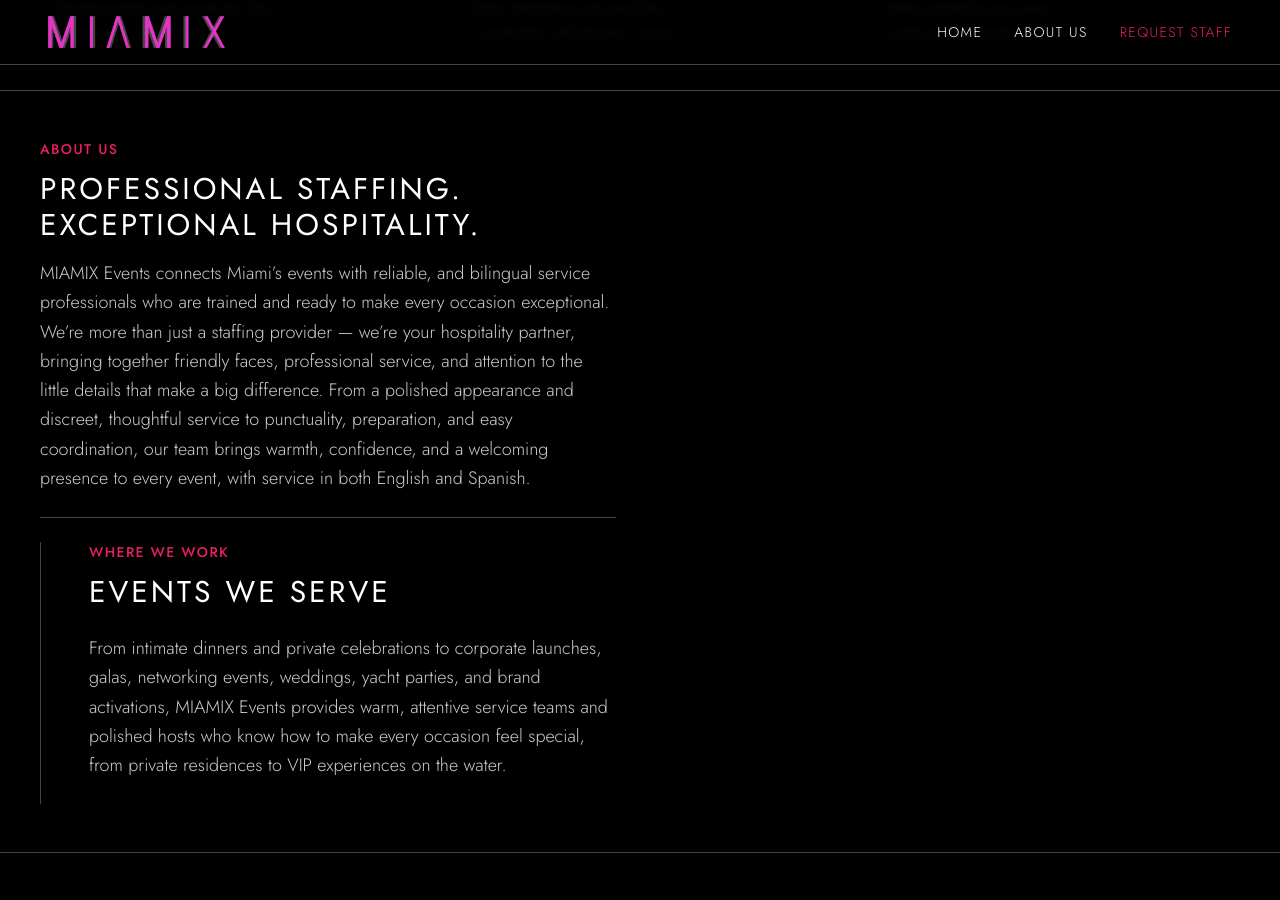
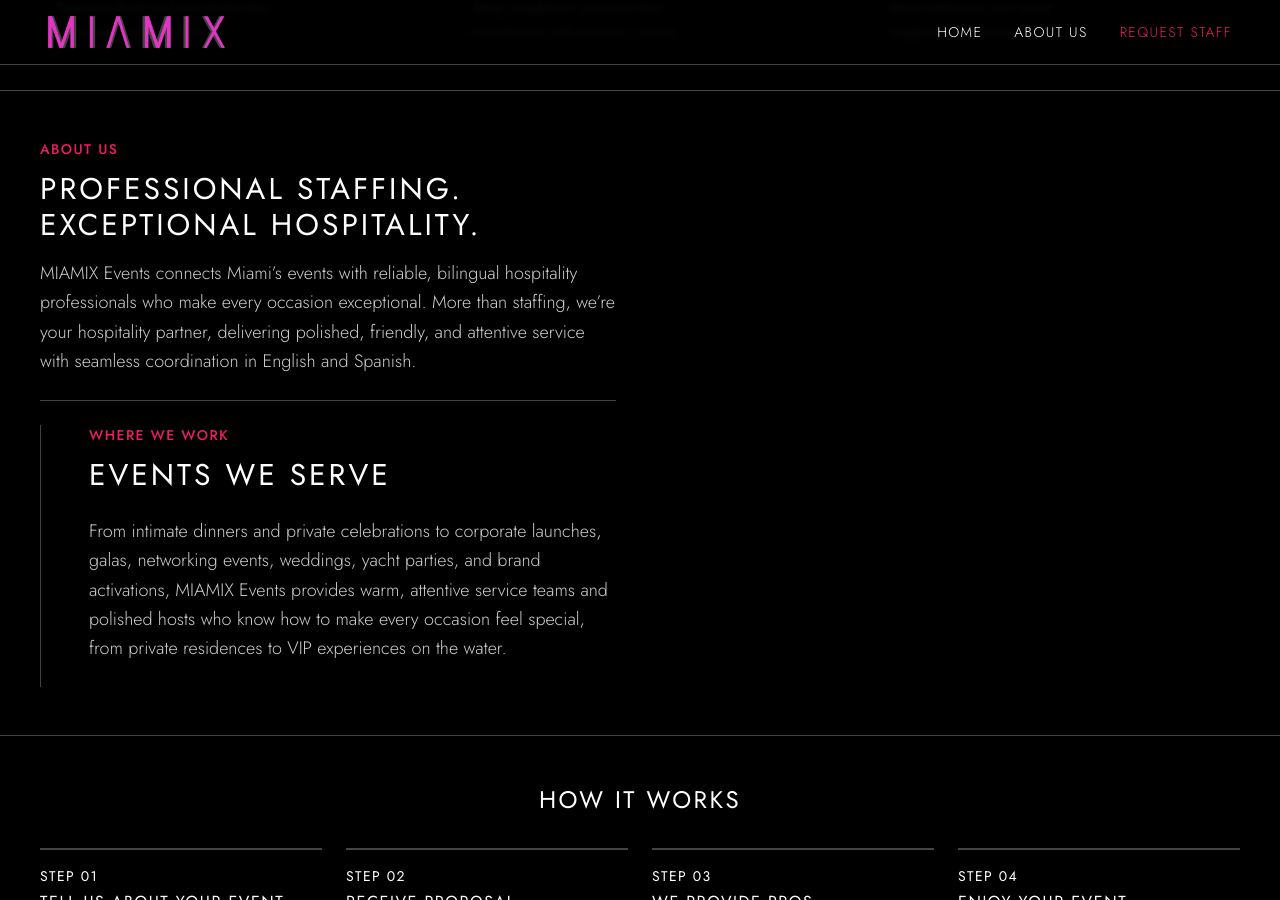
Before and after one commit to MIAMIX-io/MIAMIX.VIP-Site, a Jekyll site: the page events.html, which Jekyll copies as it is, in a window 1280 px wide and 900 px high, scrolled down 1222 px. Built offline with Jekyll 4.4.1, drawn with Linux system fonts in a browser that asks for light colours; nearby versions of some CDN libraries.

Commit message:
Update events.html

```diff
--- a/events.html
+++ b/events.html
@@ -210,8 +210,7 @@
             <p class="text-brand-magenta font-medium tracking-widest uppercase text-sm mb-3">About Us</p>
             <h2 class="text-3xl font-normal uppercase tracking-widest mb-4">Professional Staffing.<br>Exceptional Hospitality.</h2>
             <p class="text-brand-secondary leading-relaxed mb-6">
-                MIAMIX Events connects Miami’s events with reliable, and bilingual service professionals who are trained and ready to make every occasion exceptional. We’re more than just a staffing provider — we’re your hospitality partner, bringing together friendly faces, professional service, and attention to the little details that make a big difference. From a polished appearance and discreet, thoughtful service to punctuality, preparation, and easy coordination, our team brings warmth, confidence, and a welcoming presence to every event, with service in both English and Spanish.
-            </p>
+                MIAMIX Events connects Miami’s events with reliable, bilingual hospitality professionals who make every occasion exceptional. More than staffing, we’re your hospitality partner, delivering polished, friendly, and attentive service with seamless coordination in English and Spanish.
             <div class="grid grid-cols-1 sm:grid-cols-3 gap-4 pt-6 border-t border-brand-border">
         </div>
 
```
